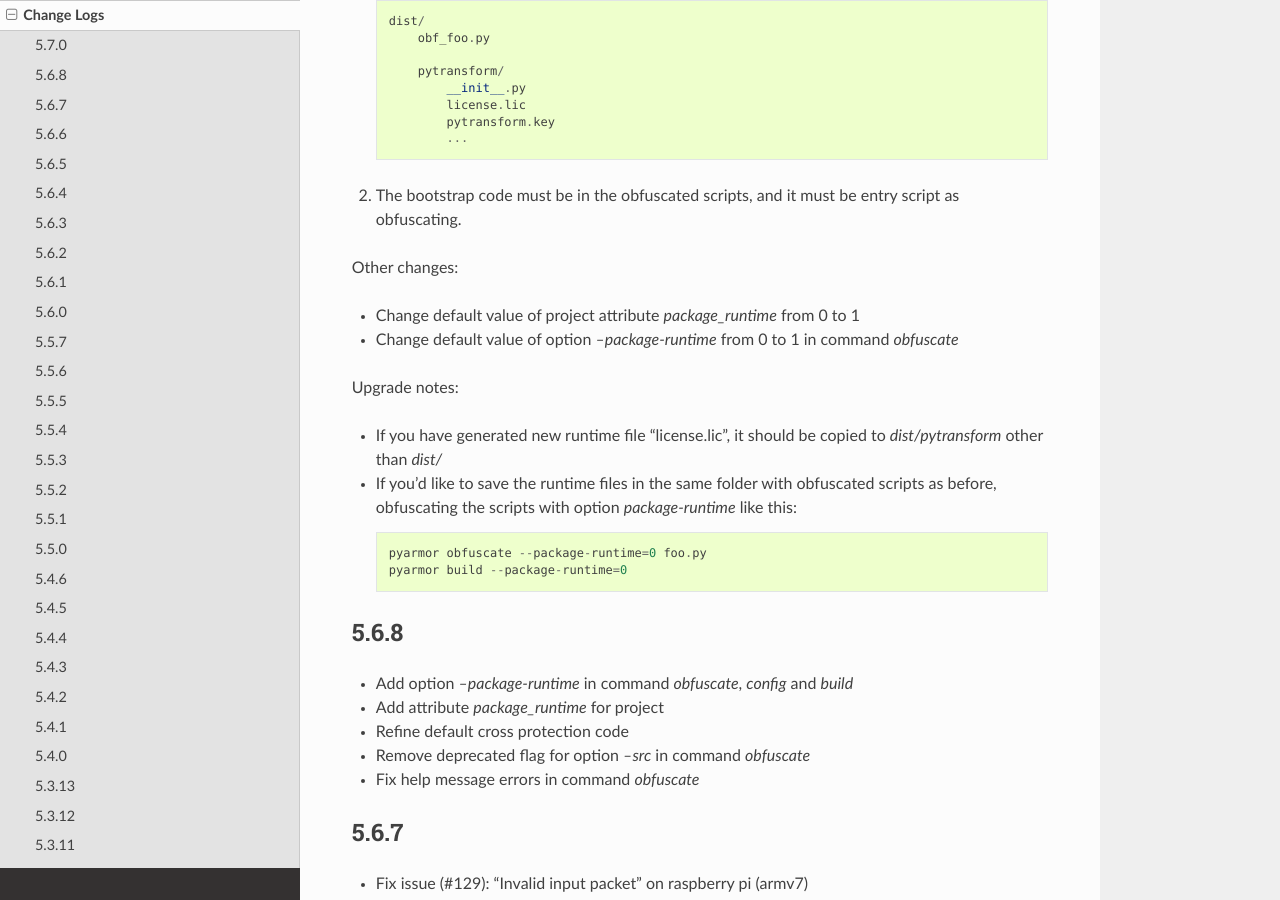
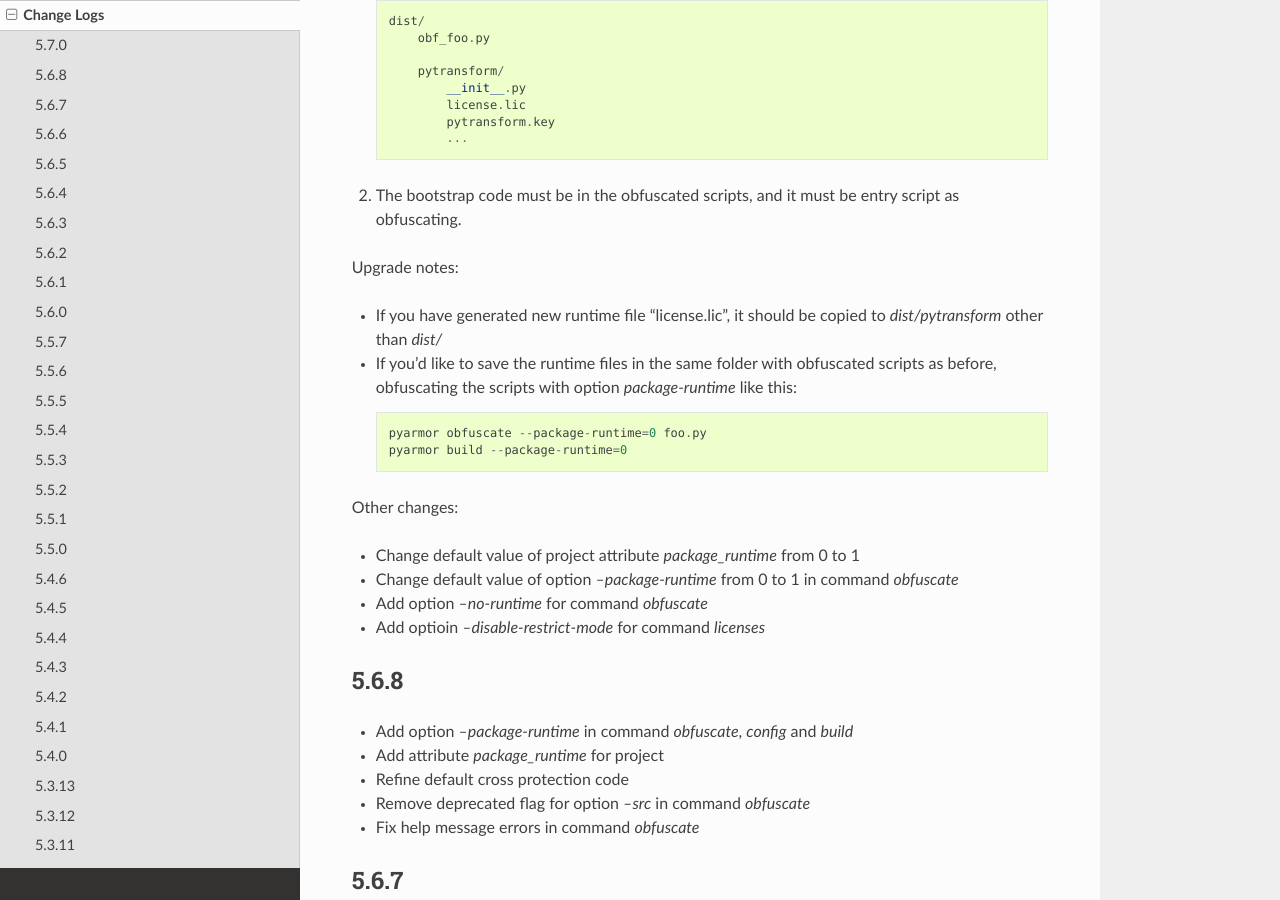
Before and after one commit to dashingsoft/pyarmor, a Sphinx documentation site: the page built from docs/change-logs.rst, in a window 1280 px wide and 900 px high, scrolled down 300 px. Built offline with Sphinx 7.4.7 and the Read the Docs theme 2.0.0, drawn with Linux system fonts in a browser that asks for light colours.

Commit message:
Add change logs

```diff
--- a/docs/change-logs.rst
+++ b/docs/change-logs.rst
@@ -37,6 +32,13 @@
 
     pyarmor obfuscate --package-runtime=0 foo.py
     pyarmor build --package-runtime=0
+
+Other changes:
+
+* Change default value of project attribute `package_runtime` from 0 to 1
+* Change default value of option `--package-runtime` from 0 to 1 in command `obfuscate`
+* Add option `--no-runtime` for command `obfuscate`
+* Add optioin `--disable-restrict-mode` for command `licenses`
 
 5.6.8
 -----
```
Also changed, not shown: other parts of docs/change-logs.rst (+0 -5 lines).
